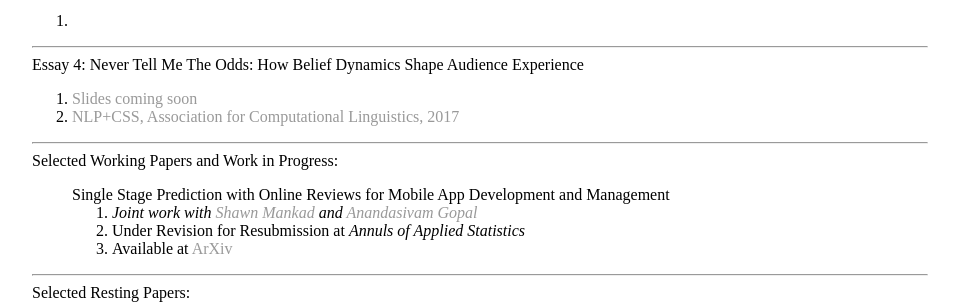
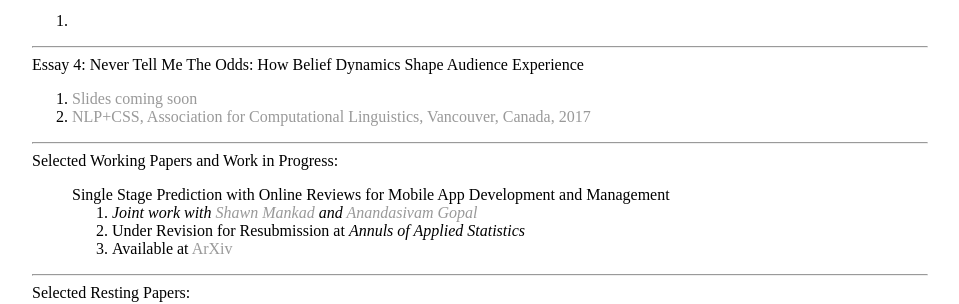
Before and after one commit to shenglih/shenglih.github.io, a Jekyll site: the page built from research/index.html, in a window 1280 px wide. Shown: the part 356-660 px from the top of the page, without its empty margins (160-1119 px from the left). Built offline with Jekyll 4.4.1, drawn with Linux system fonts in a browser that asks for light colours.

Commit message:
Update index.html

```diff
--- a/research/index.html
+++ b/research/index.html
@@ -34,7 +34,7 @@
 
   <ol>
 	<li><a href=""> Slides coming soon </a></li>
-	  <li><a href=""> NLP+CSS, Association for Computational Linguistics, 2017</a></li>
+	  <li><a href=""> NLP+CSS, Association for Computational Linguistics, Vancouver, Canada, 2017</a></li>
   </ol>
 
   <hr>
```
